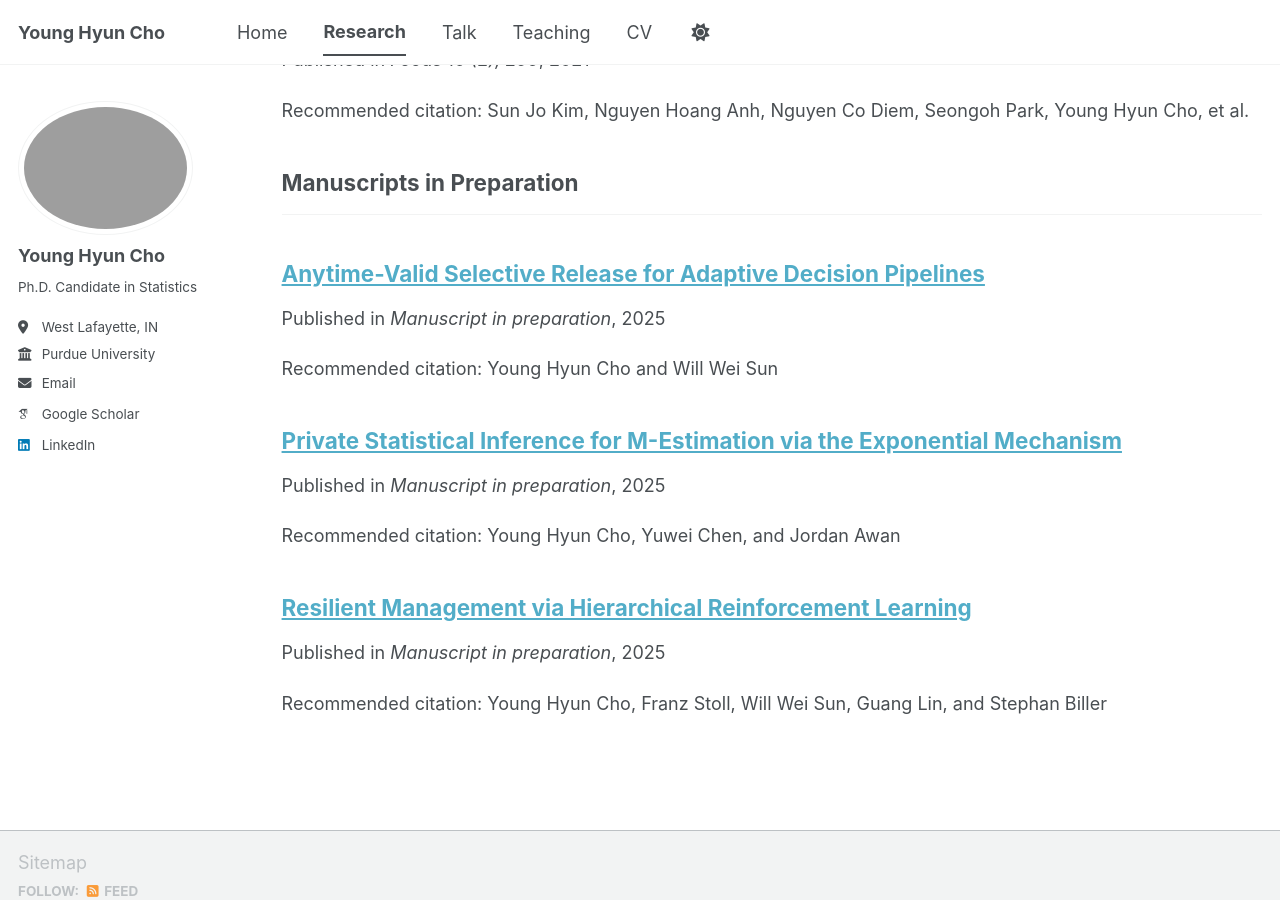
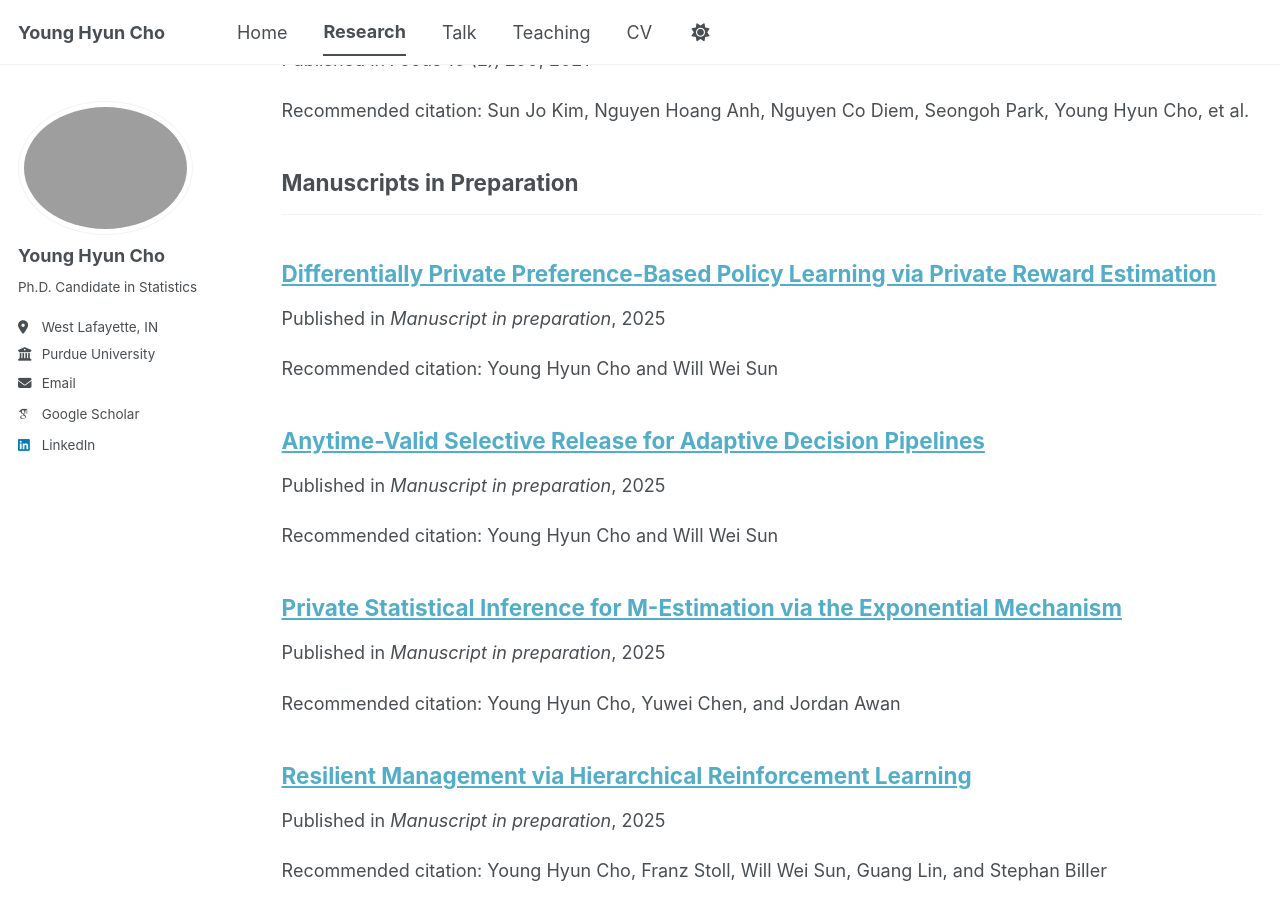
Before and after one commit to yhcho-stat/young, a Jekyll site: the page built from _pages/publications.html, in a window 1280 px wide and 900 px high, scrolled down 1187 px. Built offline with Jekyll 4.4.1, drawn with Linux system fonts in a browser that asks for light colours; some web fonts are replaced; a script bundle is joined from its source files by our own code; library files that are not in the unit come from our copies; some of the changed lines change nothing that is shown.

Commit message:
Update 2025-12-01-preference-based-policy-learning.md

```diff
--- a/_publications/2025-12-01-preference-based-policy-learning.md
+++ b/_publications/2025-12-01-preference-based-policy-learning.md
@@ -1,4 +1,3 @@
-# /Users/younghyuncho/Documents/GitHub/young/_publications/2025-12-01-preference-based-policy-learning.md
 ---
 title: "Differentially Private Preference-Based Policy Learning via Private Reward Estimation"
 collection: publications
```
